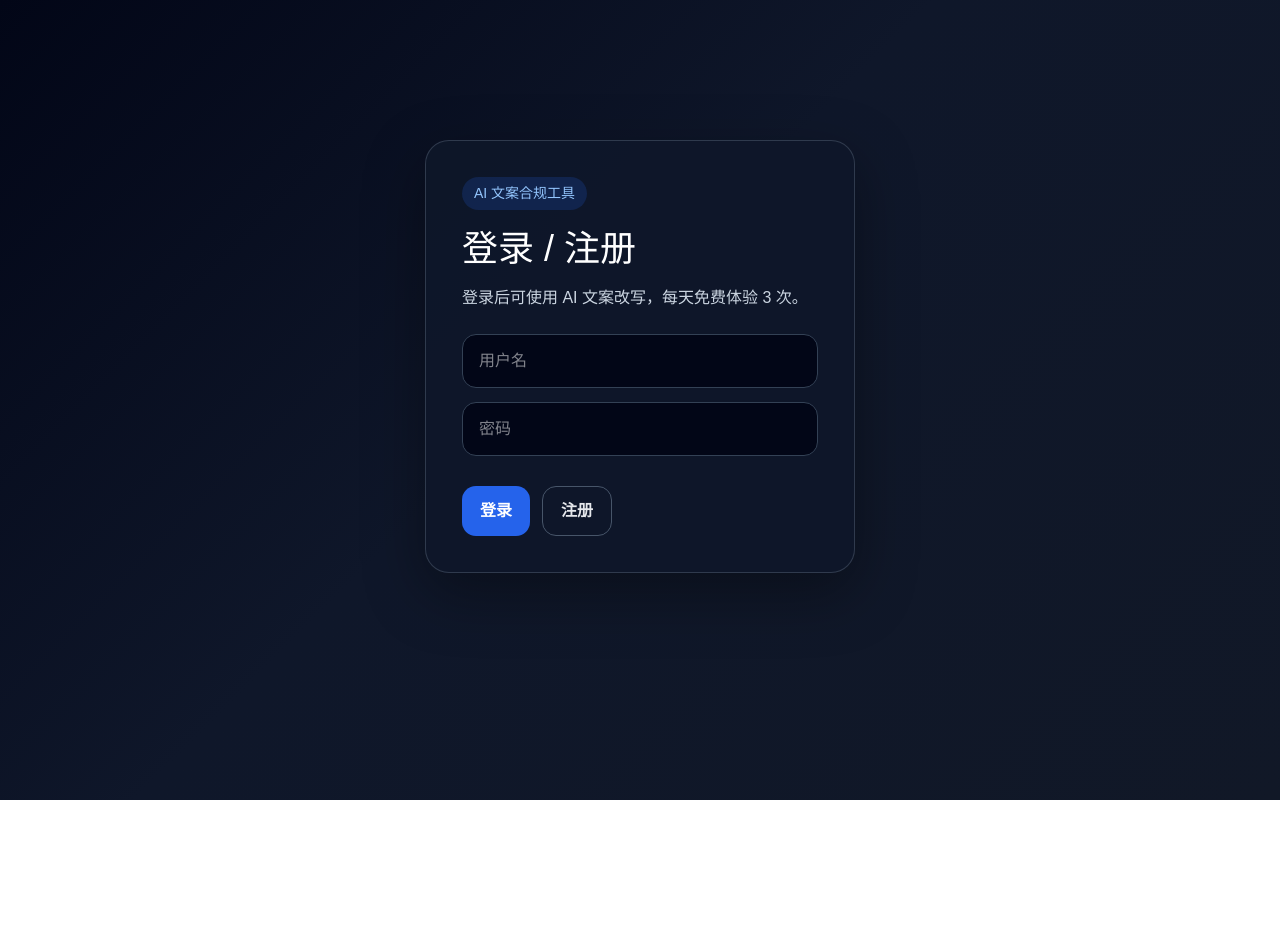
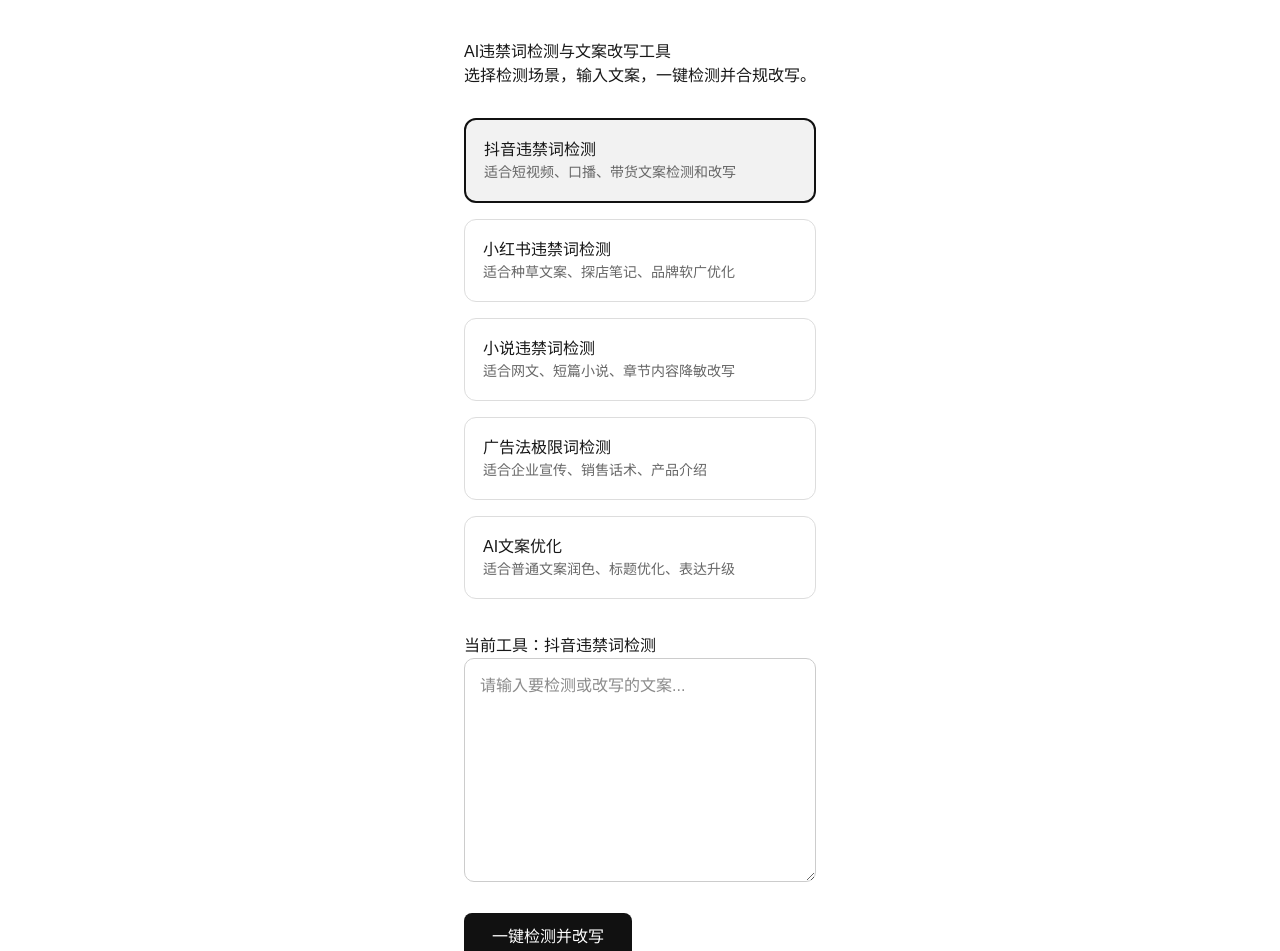
Before and after one commit to yimaosen080-star/my-ai-tool, a Next.js app in the folder my-app/: page / in a window 1280 px wide. Shown: the top 951 px of the page. Before the commit the page ends 800 px from the top, so only its background shows below. Built offline with nearby package versions, Linux system fonts and the light colour scheme.

Commit message:
add multi tool ai rewrite

```diff
--- a/my-app/app/page.tsx
+++ b/my-app/app/page.tsx
@@ -2,332 +2,158 @@
 
 import { useState } from 'react'
 
-const API = 'https://my-ai-tool-production-a91f.up.railway.app'
+const API_URL = 'https://my-ai-tool-production-a91f.up.railway.app'
+
+const tools = [
+  {
+    key: 'douyin',
+    name: '抖音违禁词检测',
+    desc: '适合短视频、口播、带货文案检测和改写',
+  },
+  {
+    key: 'xiaohongshu',
+    name: '小红书违禁词检测',
+    desc: '适合种草文案、探店笔记、品牌软广优化',
+  },
+  {
+    key: 'novel',
+    name: '小说违禁词检测',
+    desc: '适合网文、短篇小说、章节内容降敏改写',
+  },
+  {
+    key: 'adlaw',
+    name: '广告法极限词检测',
+    desc: '适合企业宣传、销售话术、产品介绍',
+  },
+  {
+    key: 'copywriting',
+    name: 'AI文案优化',
+    desc: '适合普通文案润色、标题优化、表达升级',
+  },
+]
 
 export default function Home() {
-  const [user, setUser] = useState('')
+  const [selectedTool, setSelectedTool] = useState(tools[0])
   const [text, setText] = useState('')
   const [result, setResult] = useState('')
-  const [inputUser, setInputUser] = useState('')
-  const [password, setPassword] = useState('')
   const [loading, setLoading] = useState(false)
 
-  const login = async () => {
-    const res = await fetch(`${API}/login`, {
-      method: 'POST',
-      headers: { 'Content-Type': 'application/json' },
-      body: JSON.stringify({ username: inputUser, password })
-    })
-
-    const data = await res.json()
-
-    if (data.msg === '登录成功') {
-      setUser(data.user.username)
-    } else {
-      alert(data.msg)
-    }
-  }
-
-  const register = async () => {
-    const res = await fetch(`${API}/register`, {
-      method: 'POST',
-      headers: { 'Content-Type': 'application/json' },
-      body: JSON.stringify({ username: inputUser, password })
-    })
-
-    const data = await res.json()
-    alert(data.msg)
-  }
-
-  const aiRewrite = async () => {
-    if (!text) {
-      alert('请输入文案')
+  const handleRewrite = async () => {
+    if (!text.trim()) {
+      alert('请输入要检测/改写的内容')
       return
     }
 
     setLoading(true)
-    setResult('AI正在改写中，请稍等...')
+    setResult('')
 
     try {
-      const res = await fetch(`${API}/ai-rewrite`, {
+      const res = await fetch(`${API_URL}/ai-rewrite`, {
         method: 'POST',
         headers: { 'Content-Type': 'application/json' },
-        body: JSON.stringify({ text, username: user })
+        body: JSON.stringify({
+          type: selectedTool.key,
+          text,
+        }),
       })
 
       const data = await res.json()
-
-      if (data.needPay) {
-        setResult('今日免费次数已用完，请开通会员后继续使用。')
-        alert('今日免费次数已用完，请扫码开通会员')
-        return
+      setResult(data.result || data.msg || '没有返回结果')
+    } catch (error) {
+      setResult('请求失败，请检查后端是否正常运行')
     }
 
-      setResult(data.result || data.msg || '暂无返回结果')
-    } catch (e) {
-      setResult('AI请求失败，请稍后再试')
-    } finally {
     setLoading(false)
-    }
-  }
-
-  if (!user) {
-    return (
-      <main style={styles.page}>
-        <section style={styles.loginCard}>
-          <div style={styles.badge}>AI 文案合规工具</div>
-          <h1 style={styles.title}>登录 / 注册</h1>
-          <p style={styles.desc}>登录后可使用 AI 文案改写，每天免费体验 3 次。</p>
-
-          <input
-            style={styles.input}
-            placeholder="用户名"
-            value={inputUser}
-            onChange={(e) => setInputUser(e.target.value)}
-          />
-
-          <input
-            style={styles.input}
-            type="password"
-            placeholder="密码"
-            value={password}
-            onChange={(e) => setPassword(e.target.value)}
-          />
-
-          <div style={styles.row}>
-            <button style={styles.primaryBtn} onClick={login}>登录</button>
-            <button style={styles.secondaryBtn} onClick={register}>注册</button>
-          </div>
-        </section>
-      </main>
-    )
   }
 
   return (
-    <main style={styles.page}>
-      <section style={styles.container}>
-        <header style={styles.header}>
-          <div>
-            <div style={styles.badge}>AI 文案合规工具</div>
-            <h1 style={styles.title}>AI文案合规改写系统</h1>
-            <p style={styles.desc}>当前用户：{user}｜普通用户每天免费 3 次</p>
+    <div style={{ padding: '40px', maxWidth: '1100px', margin: '0 auto' }}>
+      <h1>AI违禁词检测与文案改写工具</h1>
+      <p>选择检测场景，输入文案，一键检测并合规改写。</p>
+
+      <div
+        style={{
+          display: 'grid',
+          gridTemplateColumns: 'repeat(auto-fit, minmax(200px, 1fr))',
+          gap: '16px',
+          marginTop: '30px',
+        }}
+      >
+        {tools.map((tool) => (
+          <button
+            key={tool.key}
+            onClick={() => {
+              setSelectedTool(tool)
+              setResult('')
+            }}
+            style={{
+              padding: '18px',
+              border:
+                selectedTool.key === tool.key
+                  ? '2px solid #111'
+                  : '1px solid #ddd',
+              borderRadius: '12px',
+              background: selectedTool.key === tool.key ? '#f2f2f2' : '#fff',
+              textAlign: 'left',
+              cursor: 'pointer',
+            }}
+          >
+            <h3>{tool.name}</h3>
+            <p style={{ fontSize: '14px', color: '#666' }}>{tool.desc}</p>
+          </button>
+        ))}
       </div>
 
-          <button style={styles.logoutBtn} onClick={() => setUser('')}>
-            退出登录
-          </button>
-        </header>
-
-        <div style={styles.grid}>
-          <div style={styles.card}>
-            <h2 style={styles.cardTitle}>输入原文案</h2>
+      <div style={{ marginTop: '35px' }}>
+        <h2>当前工具：{selectedTool.name}</h2>
 
         <textarea
-              rows={10}
-              style={styles.textarea}
-              placeholder="请输入需要检测或改写的文案..."
+          rows={8}
+          placeholder="请输入要检测或改写的文案..."
           value={text}
           onChange={(e) => setText(e.target.value)}
+          style={{
+            width: '100%',
+            padding: '15px',
+            fontSize: '16px',
+            borderRadius: '10px',
+            border: '1px solid #ccc',
+          }}
         />
 
-            <button style={styles.aiBtn} onClick={aiRewrite}>
-              {loading ? 'AI改写中...' : 'AI智能改写'}
+        <br /><br />
+
+        <button
+          onClick={handleRewrite}
+          disabled={loading}
+          style={{
+            padding: '12px 28px',
+            fontSize: '16px',
+            borderRadius: '8px',
+            border: 'none',
+            background: '#111',
+            color: '#fff',
+            cursor: 'pointer',
+          }}
+        >
+          {loading ? '正在处理...' : '一键检测并改写'}
         </button>
+      </div>
 
-            <div style={styles.payBox}>
-              <h3 style={styles.payTitle}>开通会员</h3>
-              <p style={styles.payText}>9.9 元 / 月，会员可解除每日次数限制。</p>
-              <p style={styles.payText}>扫码支付后，联系我开通会员。</p>
-
-              <img
-                src="/pay.jpg"
-                alt="收款二维码"
-                style={styles.qr}
-              />
-
-              <p style={styles.payTip}>如果二维码不显示，请确认图片已放入 public/pay.jpg</p>
+      <div style={{ marginTop: '30px' }}>
+        <h2>改写结果</h2>
+        <div
+          style={{
+            minHeight: '120px',
+            background: '#f7f7f7',
+            padding: '20px',
+            borderRadius: '10px',
+            whiteSpace: 'pre-wrap',
+          }}
+        >
+          {result || '处理结果会显示在这里'}
         </div>
       </div>
-
-          <div style={styles.card}>
-            <h2 style={styles.cardTitle}>AI改写结果</h2>
-
-            <pre style={styles.resultBox}>
-              {result || '暂无结果，请先输入文案并点击 AI智能改写。'}
-            </pre>
     </div>
-        </div>
-      </section>
-    </main>
   )
 }
-
-const styles: any = {
-  page: {
-    minHeight: '100vh',
-    background: 'linear-gradient(135deg, #020617 0%, #0f172a 45%, #111827 100%)',
-    color: '#e5e7eb',
-    padding: '40px',
-    fontFamily: 'Arial, sans-serif'
-  },
-  container: {
-    maxWidth: '1200px',
-    margin: '0 auto'
-  },
-  loginCard: {
-    maxWidth: '430px',
-    margin: '100px auto',
-    background: 'rgba(15, 23, 42, 0.92)',
-    border: '1px solid rgba(148, 163, 184, 0.25)',
-    borderRadius: '24px',
-    padding: '36px',
-    boxShadow: '0 20px 60px rgba(0,0,0,0.35)'
-  },
-  header: {
-    display: 'flex',
-    justifyContent: 'space-between',
-    alignItems: 'center',
-    marginBottom: '28px'
-  },
-  badge: {
-    display: 'inline-block',
-    padding: '6px 12px',
-    borderRadius: '999px',
-    background: 'rgba(37, 99, 235, 0.18)',
-    color: '#93c5fd',
-    fontSize: '14px',
-    marginBottom: '12px'
-  },
-  title: {
-    fontSize: '36px',
-    margin: '0 0 10px',
-    color: '#ffffff'
-  },
-  desc: {
-    color: '#cbd5e1',
-    marginBottom: '24px'
-  },
-  grid: {
-    display: 'grid',
-    gridTemplateColumns: '1fr 1fr',
-    gap: '24px'
-  },
-  card: {
-    background: 'rgba(15, 23, 42, 0.9)',
-    border: '1px solid rgba(148, 163, 184, 0.22)',
-    borderRadius: '24px',
-    padding: '24px',
-    boxShadow: '0 20px 60px rgba(0,0,0,0.28)'
-  },
-  cardTitle: {
-    fontSize: '20px',
-    color: '#ffffff',
-    margin: '0 0 14px'
-  },
-  input: {
-    width: '100%',
-    boxSizing: 'border-box',
-    padding: '14px 16px',
-    marginBottom: '14px',
-    borderRadius: '14px',
-    border: '1px solid #334155',
-    background: '#020617',
-    color: '#ffffff',
-    outline: 'none'
-  },
-  textarea: {
-    width: '100%',
-    boxSizing: 'border-box',
-    padding: '16px',
-    borderRadius: '18px',
-    border: '1px solid #334155',
-    background: '#020617',
-    color: '#ffffff',
-    resize: 'vertical',
-    outline: 'none',
-    fontSize: '15px',
-    lineHeight: '1.7'
-  },
-  row: {
-    display: 'flex',
-    gap: '12px',
-    marginTop: '16px'
-  },
-  primaryBtn: {
-    border: 'none',
-    borderRadius: '14px',
-    padding: '12px 18px',
-    background: '#2563eb',
-    color: '#ffffff',
-    cursor: 'pointer',
-    fontWeight: 700
-  },
-  secondaryBtn: {
-    border: '1px solid #475569',
-    borderRadius: '14px',
-    padding: '12px 18px',
-    background: 'transparent',
-    color: '#e5e7eb',
-    cursor: 'pointer',
-    fontWeight: 700
-  },
-  aiBtn: {
-    width: '100%',
-    marginTop: '16px',
-    border: 'none',
-    borderRadius: '16px',
-    padding: '14px 18px',
-    background: 'linear-gradient(135deg, #7c3aed, #db2777)',
-    color: '#ffffff',
-    cursor: 'pointer',
-    fontWeight: 800,
-    fontSize: '16px'
-  },
-  logoutBtn: {
-    border: '1px solid #475569',
-    borderRadius: '14px',
-    padding: '10px 16px',
-    background: 'transparent',
-    color: '#e5e7eb',
-    cursor: 'pointer'
-  },
-  resultBox: {
-    minHeight: '430px',
-    whiteSpace: 'pre-wrap',
-    background: '#020617',
-    border: '1px solid #334155',
-    borderRadius: '18px',
-    padding: '18px',
-    color: '#d1fae5',
-    lineHeight: '1.8',
-    fontSize: '15px'
-  },
-  payBox: {
-    marginTop: '24px',
-    padding: '18px',
-    borderRadius: '18px',
-    background: 'rgba(2, 6, 23, 0.8)',
-    border: '1px solid rgba(148, 163, 184, 0.22)'
-  },
-  payTitle: {
-    margin: '0 0 8px',
-    color: '#ffffff'
-  },
-  payText: {
-    margin: '6px 0',
-    color: '#cbd5e1'
-  },
-  qr: {
-    width: '200px',
-    height: '200px',
-    objectFit: 'cover',
-    marginTop: '12px',
-    borderRadius: '12px',
-    background: '#ffffff'
-  },
-  payTip: {
-    color: '#94a3b8',
-    fontSize: '13px',
-    marginTop: '10px'
-  }
-}
```
Also changed, not shown: 1 other file (tests, documents, lock files or other folders). Lines whose indentation alone changed are shown as unchanged.
